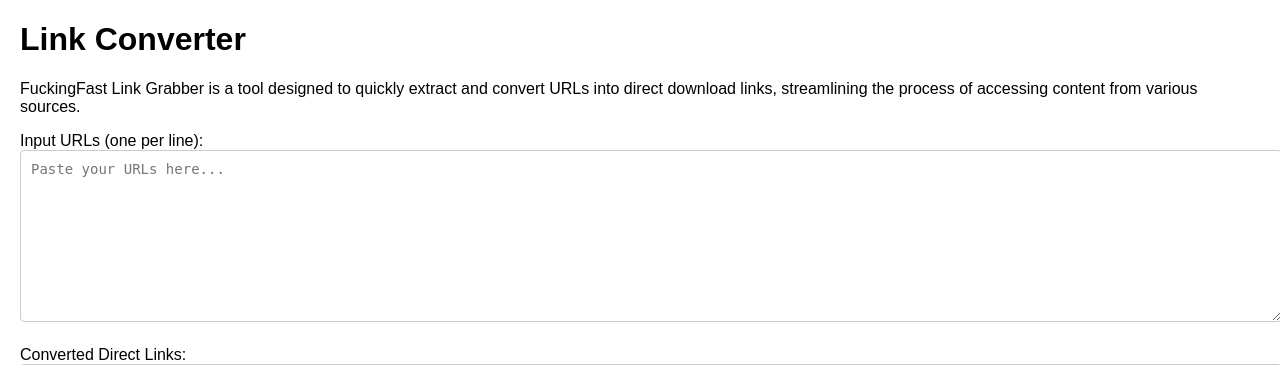
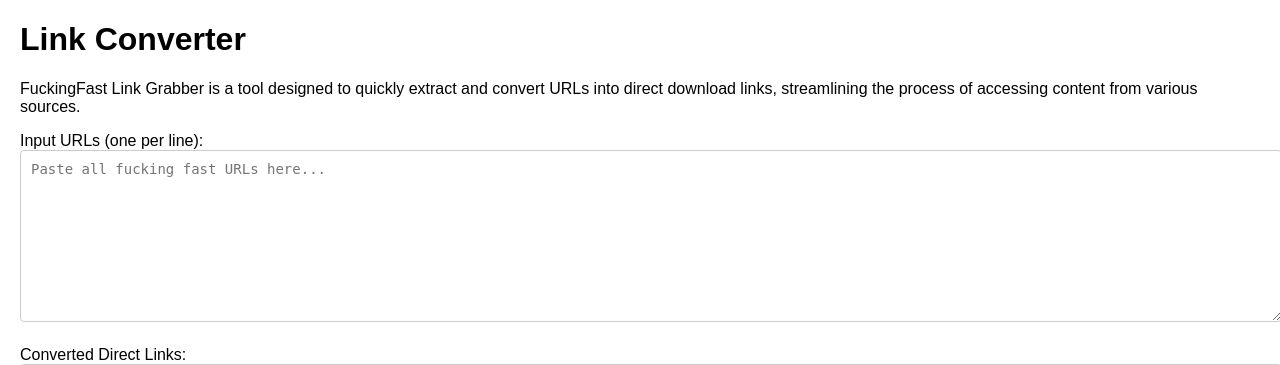
Before and after one commit to kakadhola/Fitgirl-Link-grabber, a Flask app: page / in a window 1280 px wide. Shown: the top 365 px of the page. Run offline with Flask 3, Linux system fonts and the light colour scheme.

Commit message:
Update index.html

```diff
--- a/templates/index.html
+++ b/templates/index.html
@@ -104,7 +104,7 @@
     <p>FuckingFast Link Grabber is a tool designed to quickly extract and convert URLs into direct download links, streamlining the process of accessing content from various sources.</p>
 
     <label for="inputBox">Input URLs (one per line):</label>
-    <textarea id="inputBox" placeholder="Paste your URLs here..."></textarea>
+    <textarea id="inputBox" placeholder="Paste all fucking fast URLs here..."></textarea>
 
     <div id="loadingBarContainer">
         <div id="loadingBar"></div>
```
